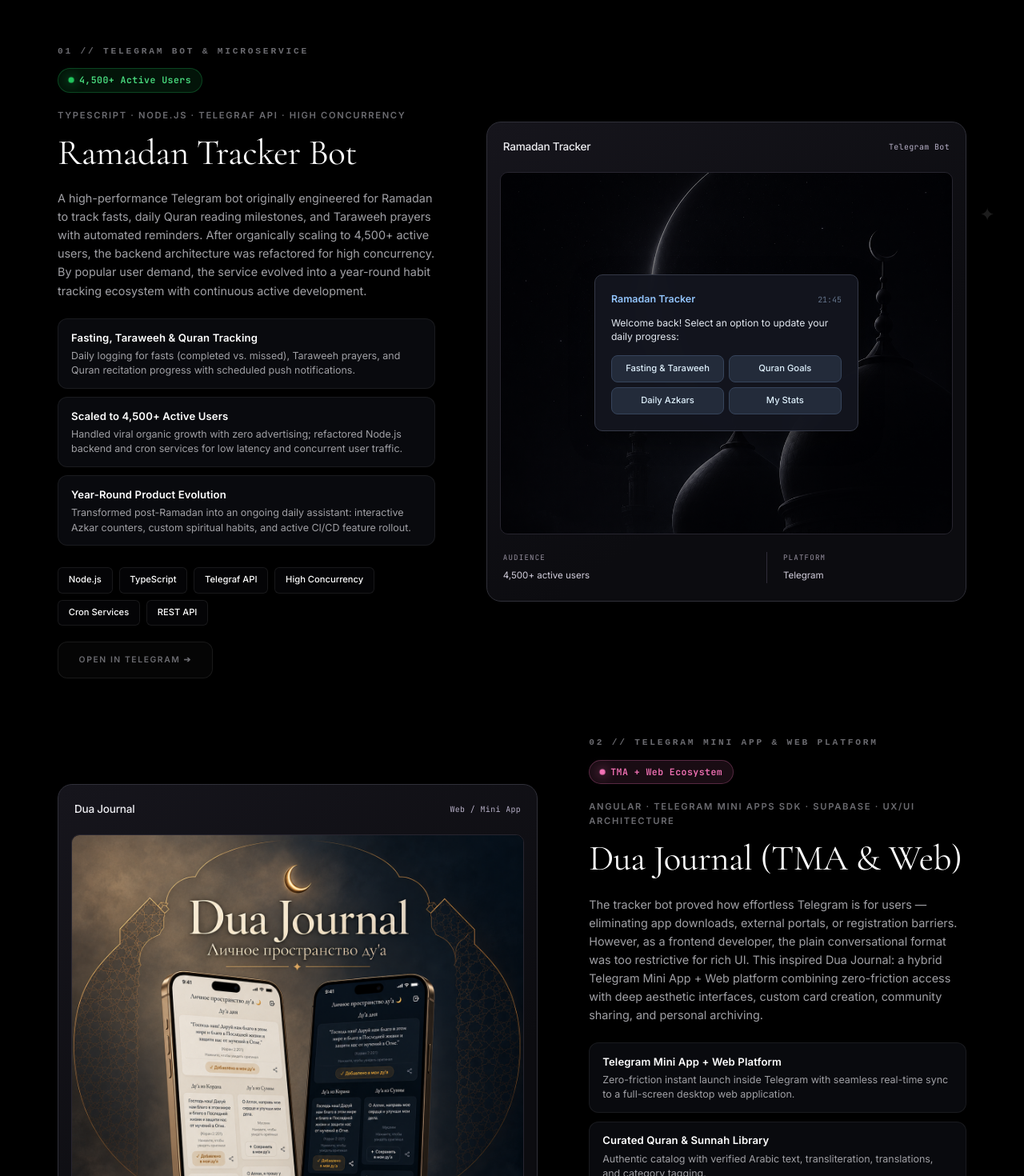
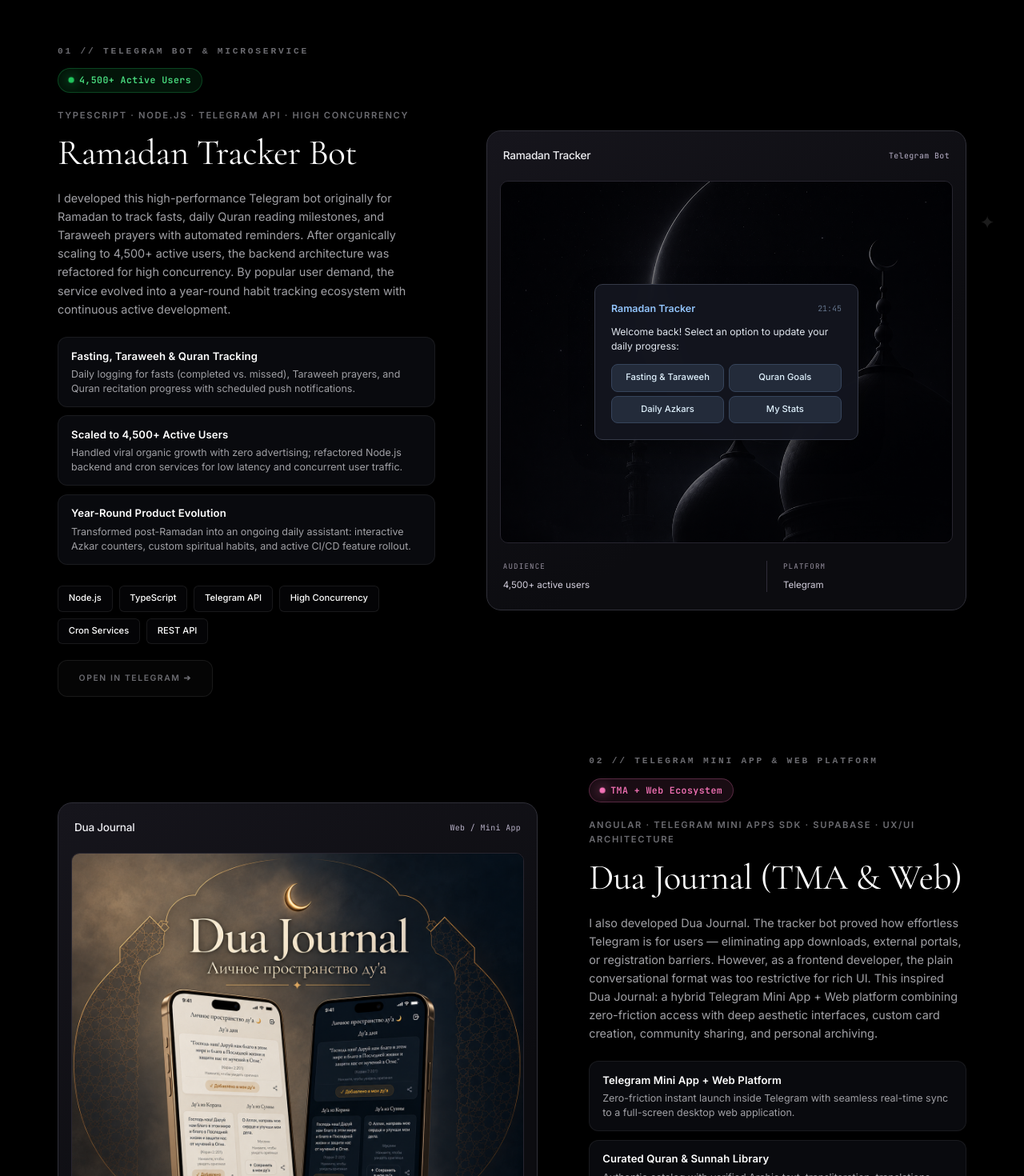
Before and after one commit to shakhabova/alinable.space, an Angular app: page /about in a window 1280 px wide. Shown: the part 860-2330 px from the top of the page at 80% size. Built offline with nearby package versions, Linux system fonts and the light colour scheme.

Commit message:
feat: update project descriptions and tags for clarity; replace Telegraf API with Telegram API

```diff
--- a/src/app/components/about/about.html
+++ b/src/app/components/about/about.html
@@ -205,12 +205,12 @@
             </div>
           </div>
 
-          <span class="project-subtitle">TypeScript · Node.js · Telegraf API · High Concurrency</span>
+          <span class="project-subtitle">TypeScript · Node.js · Telegram API · High Concurrency</span>
           <h2 class="project-title">{{ lang.t('Ramadan Tracker Bot', 'Рамадан Трекер Бот') }}</h2>
           <p class="project-desc">
             {{ lang.t(
-              'A high-performance Telegram bot originally engineered for Ramadan to track fasts, daily Quran reading milestones, and Taraweeh prayers with automated reminders. After organically scaling to 4,500+ active users, the backend architecture was refactored for high concurrency. By popular user demand, the service evolved into a year-round habit tracking ecosystem with continuous active development.',
-              'Высоконагруженный Telegram-бот, изначально созданный на период Рамадана для учёта соблюдённых и пропущенных дней поста, трекинга чтения Корана и молитвы таравих с ежедневными напоминаниями. Неожиданно сервис органически привлёк 4,500+ пользователей, после чего архитектура была оптимизирована и масштабирована под нагрузку. По многочисленным просьбам проект продолжает работать круглый год, постоянно расширяя функционал.'
+              'I developed this high-performance Telegram bot originally for Ramadan to track fasts, daily Quran reading milestones, and Taraweeh prayers with automated reminders. After organically scaling to 4,500+ active users, the backend architecture was refactored for high concurrency. By popular user demand, the service evolved into a year-round habit tracking ecosystem with continuous active development.',
+              'Я разработала этот высоконагруженный Telegram-бот изначально на период Рамадана для учёта соблюдённых и пропущенных дней поста, трекинга чтения Корана и молитвы таравих с ежедневными напоминаниями. Неожиданно сервис органически привлёк 4,500+ пользователей, после чего архитектура была оптимизирована и масштабирована под нагрузку. По многочисленным просьбам проект продолжает работать круглый год, постоянно расширяя функционал.'
             ) }}
           </p>
 
@@ -241,7 +241,7 @@
           <div class="tags">
             <span class="tech-tag glass-panel">Node.js</span>
             <span class="tech-tag glass-panel">TypeScript</span>
-            <span class="tech-tag glass-panel">Telegraf API</span>
+            <span class="tech-tag glass-panel">Telegram API</span>
             <span class="tech-tag glass-panel">High Concurrency</span>
             <span class="tech-tag glass-panel">Cron Services</span>
             <span class="tech-tag glass-panel">REST API</span>
@@ -315,8 +315,8 @@
           <h2 class="project-title">{{ lang.t('Dua Journal (TMA & Web)', 'Дневник Дуа (TMA & Web)') }}</h2>
           <p class="project-desc">
             {{ lang.t(
-              'The tracker bot proved how effortless Telegram is for users — eliminating app downloads, external portals, or registration barriers. However, as a frontend developer, the plain conversational format was too restrictive for rich UI. This inspired Dua Journal: a hybrid Telegram Mini App + Web platform combining zero-friction access with deep aesthetic interfaces, custom card creation, community sharing, and personal archiving.',
-              'Опыт запуска бота-трекера показал главное преимущество Telegram — нулевой барьер входа для пользователей: не нужно скачивать отдельное приложение, переходить на внешние сайты или регистрироваться. Однако текстовый формат бота сильно ограничивал свободу и эстетику интерфейса. Так появилась идея создать Telegram Mini App + веб-сайт Dua Journal: сборник дуа из Корана и Сунны с богатым UI, возможностью сохранять карточки, делиться ими, создавать свои, оставлять комментарии и вести личный архив.'
+              'I also developed Dua Journal. The tracker bot proved how effortless Telegram is for users — eliminating app downloads, external portals, or registration barriers. However, as a frontend developer, the plain conversational format was too restrictive for rich UI. This inspired Dua Journal: a hybrid Telegram Mini App + Web platform combining zero-friction access with deep aesthetic interfaces, custom card creation, community sharing, and personal archiving.',
+              'Dua Journal — тоже моя разработка. Опыт запуска бота-трекера показал главное преимущество Telegram — нулевой барьер входа для пользователей: не нужно скачивать отдельное приложение, переходить на внешние сайты или регистрироваться. Однако текстовый формат бота сильно ограничивал свободу и эстетику интерфейса. Так появилась идея создать Telegram Mini App + веб-сайт Dua Journal: сборник дуа из Корана и Сунны с богатым UI, возможностью сохранять карточки, делиться ими, создавать свои, оставлять комментарии и вести личный архив.'
             ) }}
           </p>
 
@@ -350,7 +350,6 @@
             <span class="tech-tag glass-panel">Angular</span>
             <span class="tech-tag glass-panel">Supabase</span>
             <span class="tech-tag glass-panel">UX / UI Design</span>
-            <span class="tech-tag glass-panel">CSS Variables</span>
             <span class="tech-tag glass-panel">TypeScript</span>
           </div>
 
```
